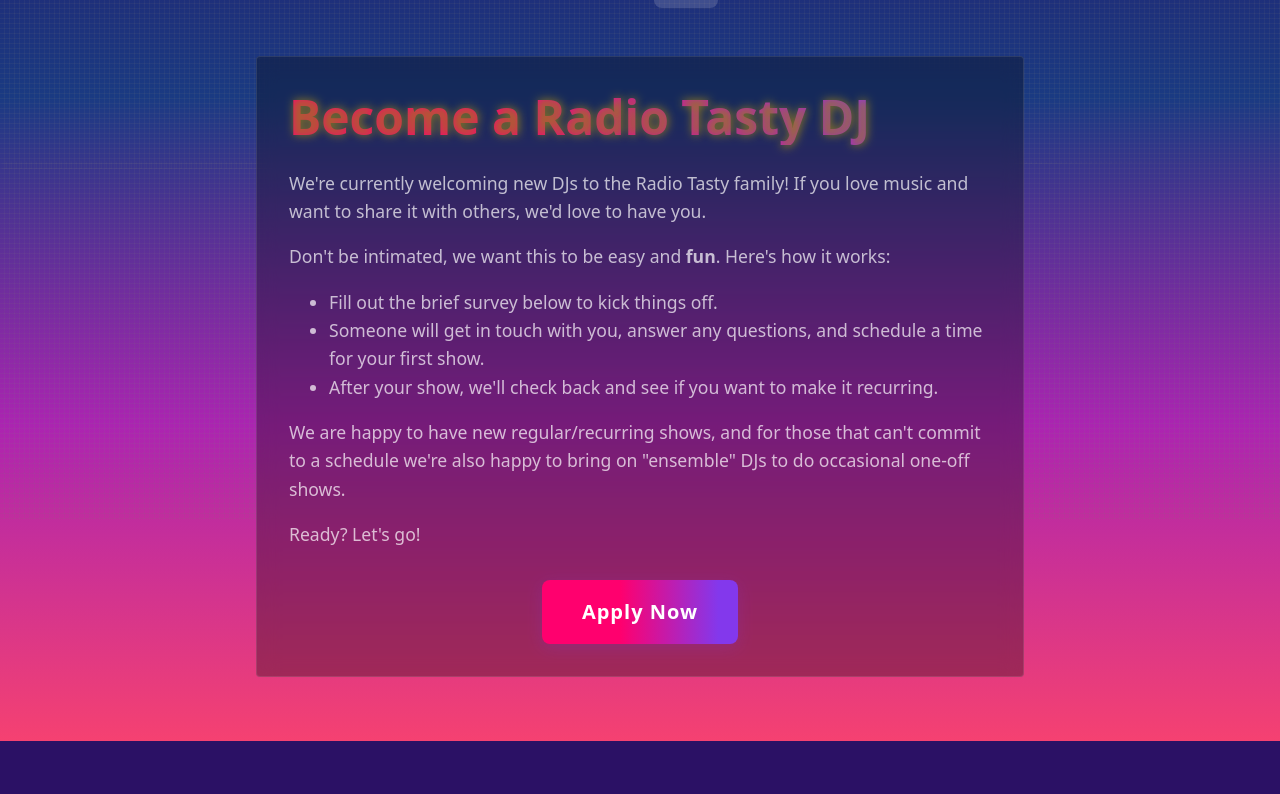
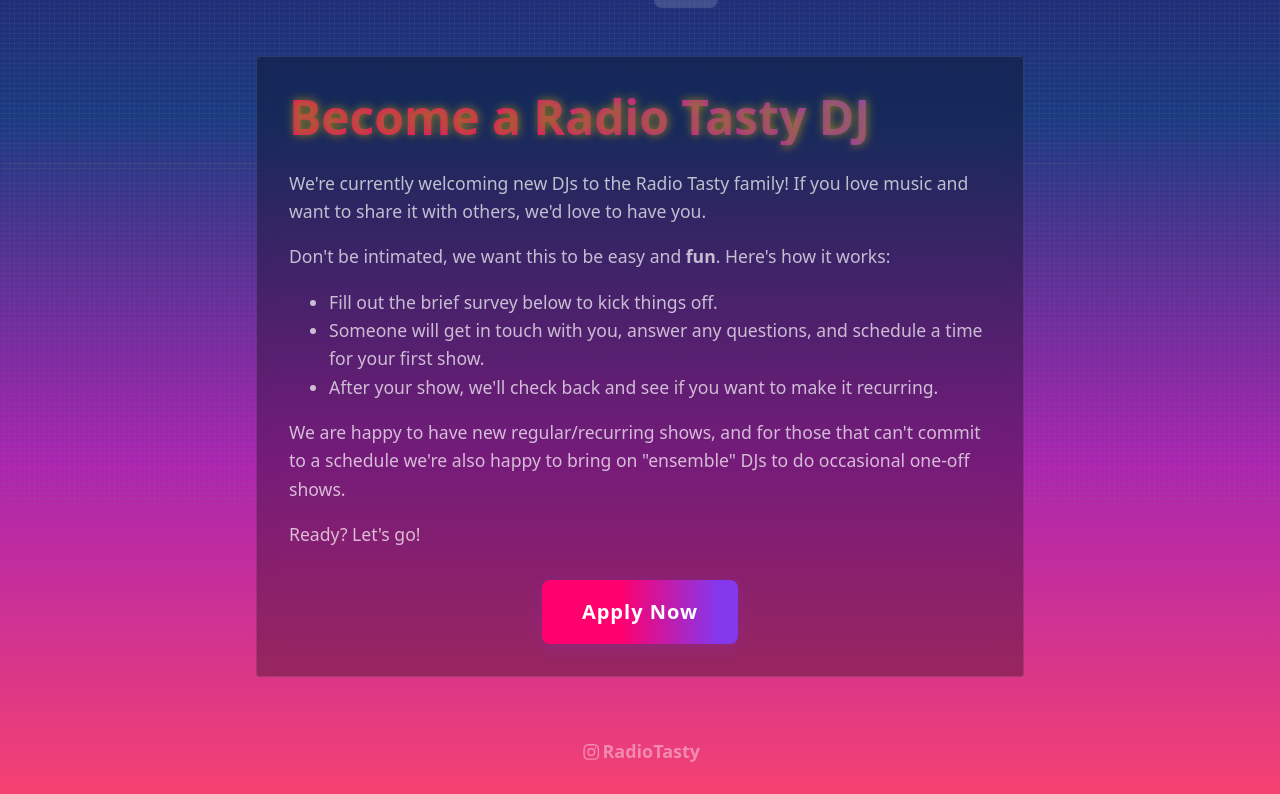
Before and after one commit to mik3y/radiotasty.com, a React (Vite) app: page /djs/join in a window 1280 px wide. Shown: the part 281-1075 px from the top of the page. Before the commit the page ends 1022 px from the top, so only its background shows below. Built offline with nearby package versions, Linux system fonts and the light colour scheme; no server answers.

Commit message:
misc: add page footer

```diff
--- /dev/null
+++ b/src/components/PageFooter.tsx
@@ -0,0 +1,35 @@
+import { faInstagram } from "@fortawesome/free-brands-svg-icons";
+import { FontAwesomeIcon } from "@fortawesome/react-fontawesome";
+import { Box, IconButton } from "@mui/material";
+
+const PageFooter = () => {
+  return (
+    <Box
+      component="footer"
+      sx={{
+        pt: 7,
+        pb: 3,
+        textAlign: "center",
+        color: "rgba(255, 255, 255, 0.4)",
+        fontSize: "0.85rem",
+      }}
+    >
+      <IconButton
+        component="a"
+        href="https://instagram.com/RadioTasty"
+        target="_blank"
+        rel="noopener noreferrer"
+        size="small"
+        sx={{
+          color: "rgba(255, 255, 255, 0.4)",
+          "&:hover": { color: "#E1306C" },
+        }}
+        aria-label="Radio Tasty on Instagram"
+      >
+        <FontAwesomeIcon icon={faInstagram} /> RadioTasty
+      </IconButton>
+    </Box>
+  );
+};
+
+export default PageFooter;
--- a/src/routes.tsx
+++ b/src/routes.tsx
@@ -7,6 +7,7 @@
 } from "@tanstack/react-router";
 import { TanStackRouterDevtools } from "@tanstack/react-router-devtools";
 
+import PageFooter from "./components/PageFooter";
 import StreamPlayer from "./components/StreamPlayer";
 import AboutView from "./views/About";
 import DJDetailView from "./views/DJDetail";
@@ -31,13 +32,14 @@
       >
         <StreamPlayer fullWidth titlePrefix="" />
       </Paper>
-      <Box sx={{ minHeight: "100vh", pt: 8, pb: 8 }}>
+      <Box sx={{ minHeight: "100vh", pt: 8 }}>
         <Container
           maxWidth={false}
           sx={{ py: 0, position: "relative", zIndex: 1 }}
         >
           <Outlet />
         </Container>
+        <PageFooter />
       </Box>
       <div className="overlay" />
       <div className="overlay glitch" />
```
